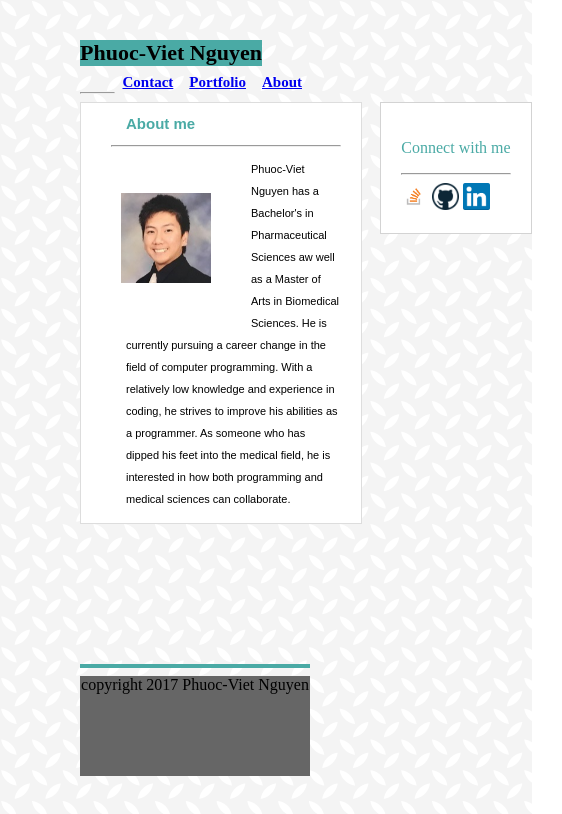
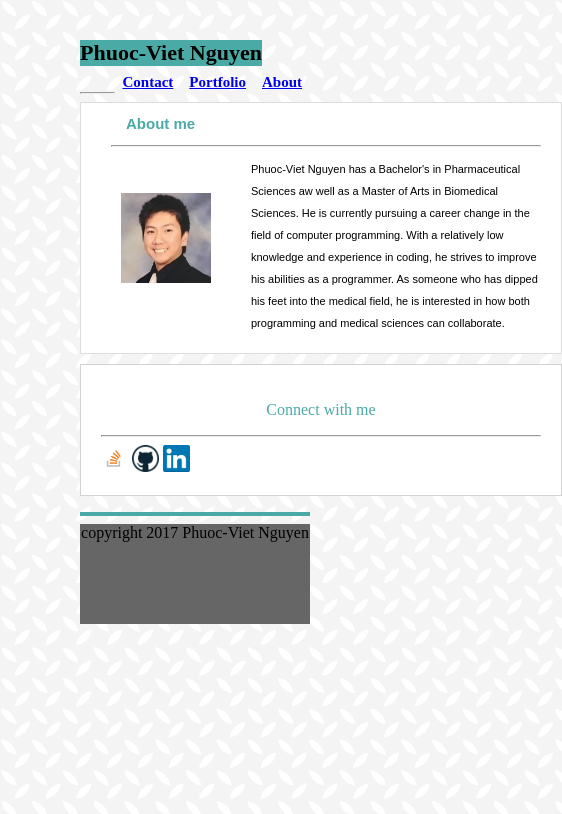
Before and after one commit to BuiltbyViet/Responsive-Portfolio, a plain HTML site: page index.html in a window 390 px wide. Shown: the whole page, 562 px wide, since content can reach past the window. Drawn offline with Linux system fonts and the light colour scheme.

Commit message:
new adjustments

```diff
--- a/assets/css/indexstyle.css
+++ b/assets/css/indexstyle.css
@@ -113,8 +113,8 @@ background-color: #ffffff;
 
 @media screen and (max-width: 768px){
 #mainbio {
-	width: 350px;
-	height: 520px;
+	width: 550px;
+	height: 320px;
 	font-size: 13px;
 
 }
@@ -129,9 +129,9 @@ background-color: #ffffff;
 
 .connect {
 	position: relative;
-	bottom: 522px;
-	left: 430px;
-	width: 120px;
+	bottom: -10px;
+	left: 0px;
+	width: 580px;
 	height: 100px;
 }
 
@@ -149,8 +149,8 @@ background-color: #ffffff;
 }
 
 #mainbio {
-	width: 260px;
-	height: 420px;
+	width: 460px;
+	height: 250px;
 	font-size: 11px;
 	padding-right: 20px
 }
@@ -168,9 +168,9 @@ background-color: #ffffff;
 
 .connect {
 	position: relative;
-	bottom: 422px;
-	left: 300px;
-	width: 110px;
+	bottom: -10px;
+	left: 0px;
+	width: 440px;
 	height: 90px;
 }
 
```
Also changed, not shown: index.html (+1 -1 lines).
